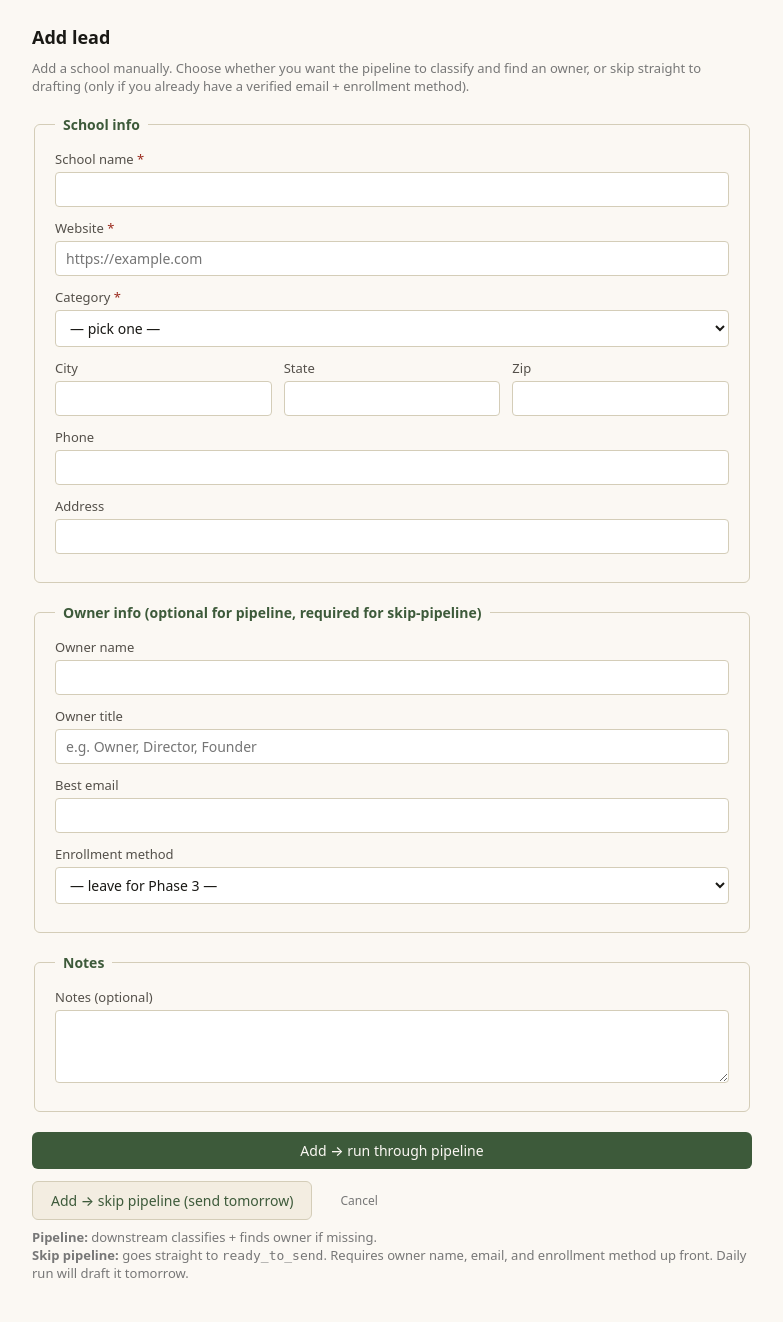
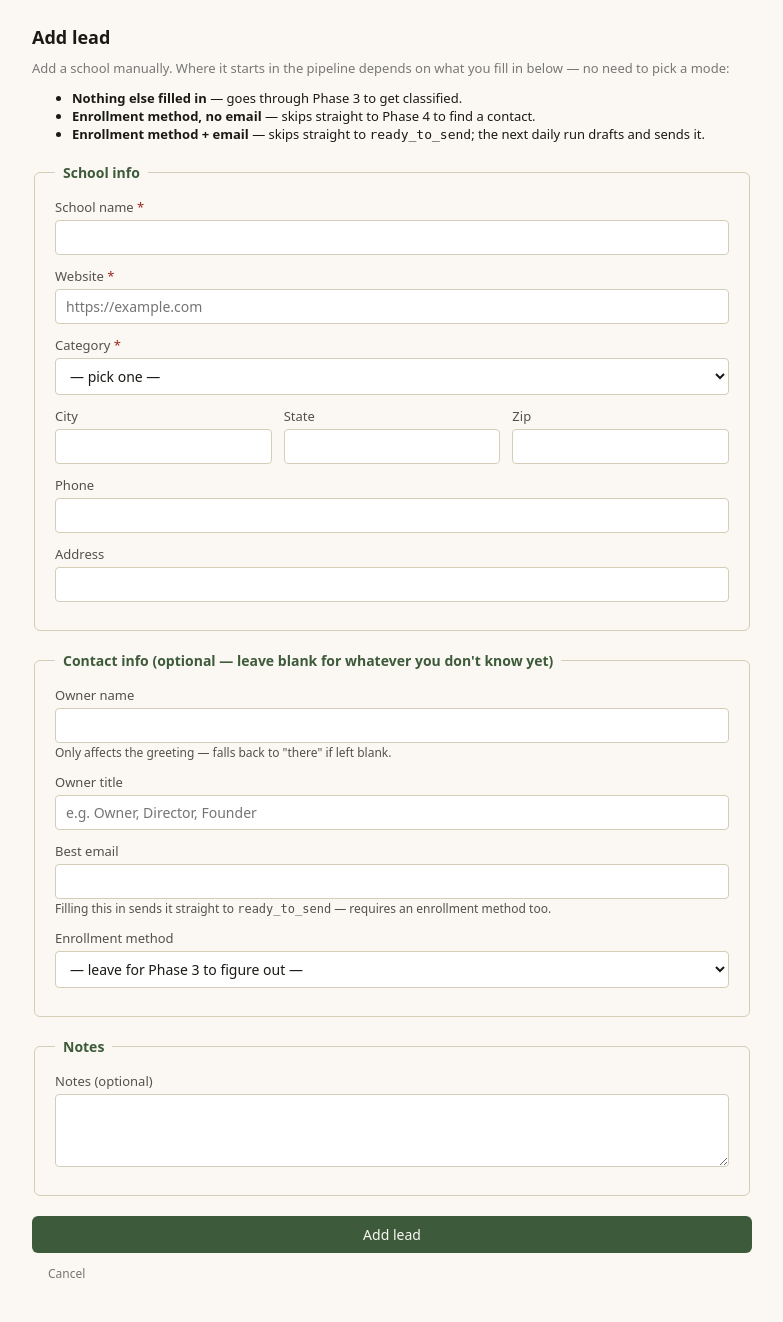
Before and after one commit to ketangan/enrollify-outreach, a FastAPI app: template webapp/webapp/templates/leads_add.html in a window 1280 px wide. Shown: the part 98-1420 px from the top of the page, without its empty margins (28-811 px from the left). Run offline with FastAPI, Linux system fonts and the light colour scheme; the template is opened without the code that fills it, so the values that code supplies are empty; parts of the project's set-up code (start-up, migrations or seed data) failed here and were passed over.

Commit message:
Derive manual lead's starting status from what's filled in, not a mode toggle
Replaces /leads/add's pipeline/skip mode buttons with automatic status
routing based on what the form actually contains: no enrollment method ->
pending_classify, enrollment method with no email -> ready_for_owner_lookup
(new — previously unreachable without also giving up owner_name/email),
enrollment method + email -> ready_to_send. Also fixes the actual gate for
"ready to send": Phase 5 only ever needs best_email to draft something, so
a contact name with no email now correctly lands at ready_for_owner_lookup
instead of requiring both fields together.

```diff
--- a/webapp/webapp/templates/leads_add.html
+++ b/webapp/webapp/templates/leads_add.html
@@ -3,10 +3,14 @@
 <h2>Add lead</h2>
 
 <p class="muted" style="max-width: 720px;">
-  Add a school manually. Choose whether you want the pipeline to classify and
-  find an owner, or skip straight to drafting (only if you already have a
-  verified email + enrollment method).
+  Add a school manually. Where it starts in the pipeline depends on what you
+  fill in below — no need to pick a mode:
 </p>
+<ul class="muted" style="max-width: 720px; font-size: 13px; margin-top: -8px;">
+  <li><strong>Nothing else filled in</strong> — goes through Phase 3 to get classified.</li>
+  <li><strong>Enrollment method, no email</strong> — skips straight to Phase 4 to find a contact.</li>
+  <li><strong>Enrollment method + email</strong> — skips straight to <code>ready_to_send</code>; the next daily run drafts and sends it.</li>
+</ul>
 
 {% if error %}
 <div class="pipeline-alert pipeline-alert-warning">
@@ -19,9 +23,9 @@
   {% elif error == 'duplicate_in_archive' %}
     A matching school is in the Archive (previously processed).
     Pick a different lead or restore it manually.
-  {% elif error.startswith('skip_requires_') %}
-    "Skip pipeline" needs all of: owner name, email, enrollment method.
-    Missing: <code>{{ error.replace('skip_requires_', '').replace('_', ', ') }}</code>
+  {% elif error == 'email_requires_enrollment_method' %}
+    An email needs an enrollment method too — that's what picks which template gets drafted.
+    Either add an enrollment method, or remove the email to send this to Phase 4 first.
   {% elif error == 'sheet_write_failed' %}
     Sheet write failed — try again in a moment.
   {% else %}
@@ -82,11 +86,12 @@
   </fieldset>
 
   <fieldset>
-    <legend>Owner info (optional for pipeline, required for skip-pipeline)</legend>
+    <legend>Contact info (optional — leave blank for whatever you don't know yet)</legend>
 
     <label>
       Owner name
       <input type="text" name="owner_name" value="{{ form.owner_name }}">
+      <span class="muted" style="font-size: 12px;">Only affects the greeting — falls back to "there" if left blank.</span>
     </label>
 
     <label>
@@ -98,12 +103,13 @@
     <label>
       Best email
       <input type="email" name="best_email" value="{{ form.best_email }}">
+      <span class="muted" style="font-size: 12px;">Filling this in sends it straight to <code>ready_to_send</code> — requires an enrollment method too.</span>
     </label>
 
     <label>
       Enrollment method
       <select name="enrollment_method">
-        <option value="">— leave for Phase 3 —</option>
+        <option value="">— leave for Phase 3 to figure out —</option>
         {% for em in enrollment_methods %}
           <option value="{{ em }}" {% if em == form.enrollment_method %}selected{% endif %}>{{ em }}</option>
         {% endfor %}
@@ -120,21 +126,9 @@
   </fieldset>
 
   <div class="add-lead-actions">
-    <button type="submit" name="mode" value="pipeline" class="btn-primary">
-      Add → run through pipeline
-    </button>
-    <button type="submit" name="mode" value="skip" class="btn-secondary">
-      Add → skip pipeline (send tomorrow)
-    </button>
+    <button type="submit" class="btn-primary">Add lead</button>
     <a href="/leads" class="muted-link" style="margin-left: 16px;">Cancel</a>
   </div>
-
-  <p class="muted" style="font-size: 13px; max-width: 720px; margin-top: 8px;">
-    <strong>Pipeline:</strong> downstream classifies + finds owner if missing.
-    <br>
-    <strong>Skip pipeline:</strong> goes straight to <code>ready_to_send</code>.
-    Requires owner name, email, and enrollment method up front. Daily run will draft it tomorrow.
-  </p>
 </form>
 
 {% endblock %}
```
Also changed, not shown: tests/test_routes_leads_add.py (added, +121 -0 lines), webapp/webapp/routes_leads.py (+31 -30 lines).
